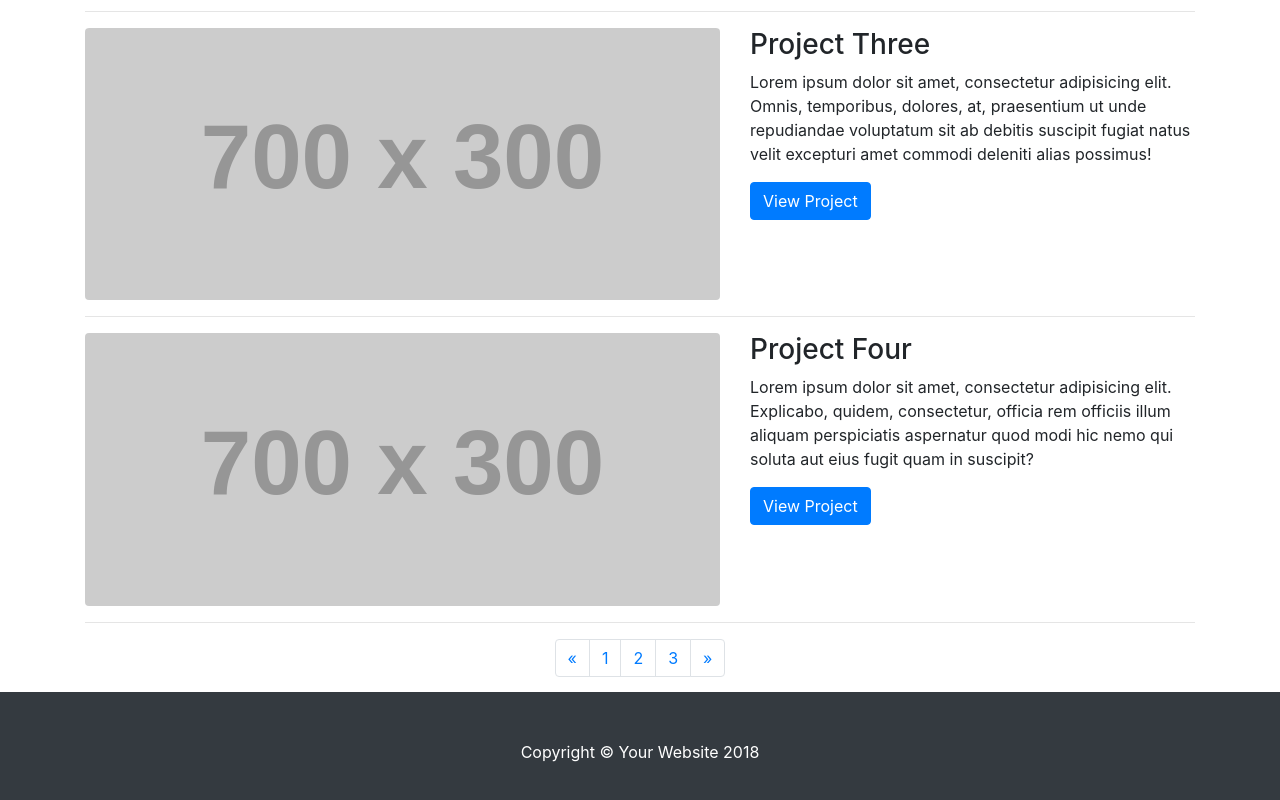
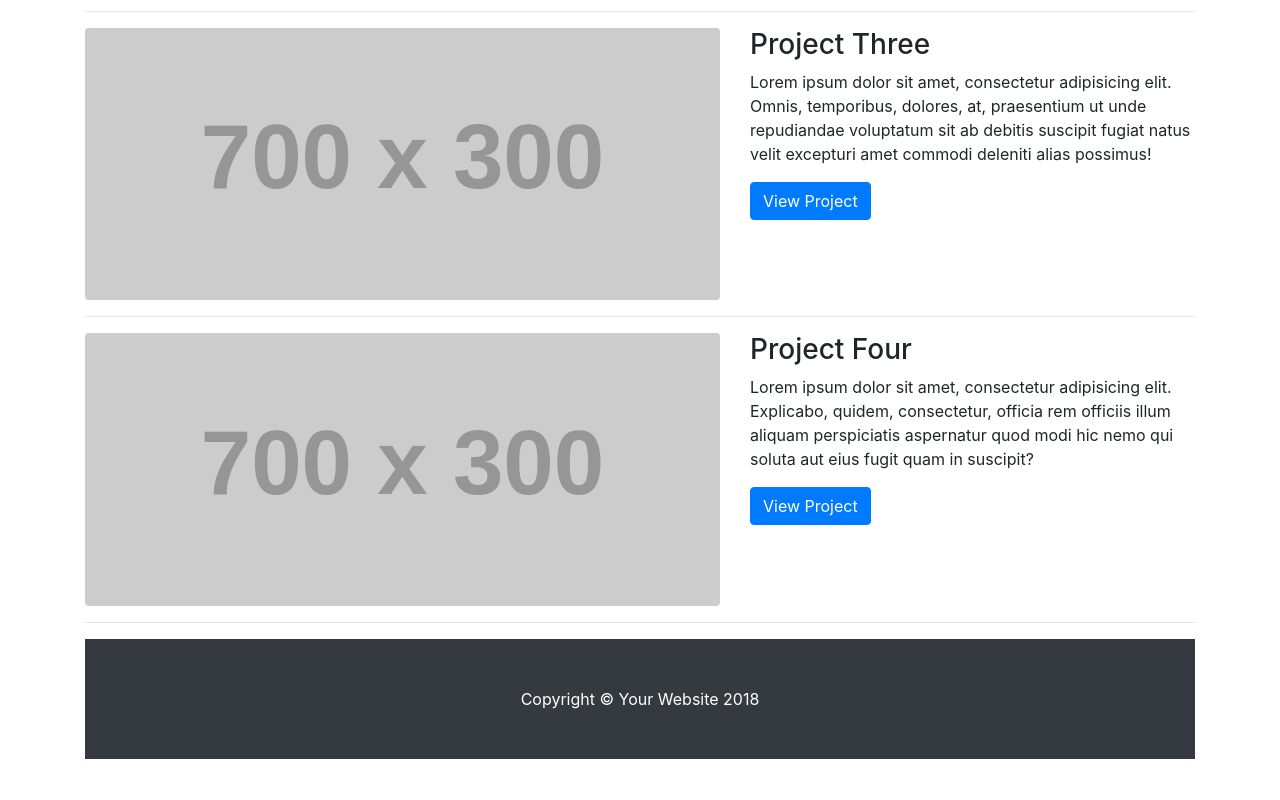
Before and after one commit to ifrido/wolframalpha-webwidget, a website: page index.html in a window 1280 px wide. Shown: the part 734-1534 px from the top of the page. After the commit the page ends 1493 px from the top, so only its background shows below. Drawn offline with Linux system fonts and the light colour scheme; placeholder pictures from the web are drawn by us.

Commit message:
removed pagination

```diff
--- a/index.html
+++ b/index.html
@@ -124,33 +124,6 @@
       <!-- /.row -->
 
       <hr>
-
-      <!-- Pagination -->
-      <ul class="pagination justify-content-center">
-        <li class="page-item">
-          <a class="page-link" href="#" aria-label="Previous">
-            <span aria-hidden="true">&laquo;</span>
-            <span class="sr-only">Previous</span>
-          </a>
-        </li>
-        <li class="page-item">
-          <a class="page-link" href="#">1</a>
-        </li>
-        <li class="page-item">
-          <a class="page-link" href="#">2</a>
-        </li>
-        <li class="page-item">
-          <a class="page-link" href="#">3</a>
-        </li>
-        <li class="page-item">
-          <a class="page-link" href="#" aria-label="Next">
-            <span aria-hidden="true">&raquo;</span>
-            <span class="sr-only">Next</span>
-          </a>
-        </li>
-      </ul>
-
-    </div>
     <!-- /.container -->
 
     <!-- Footer -->
```
